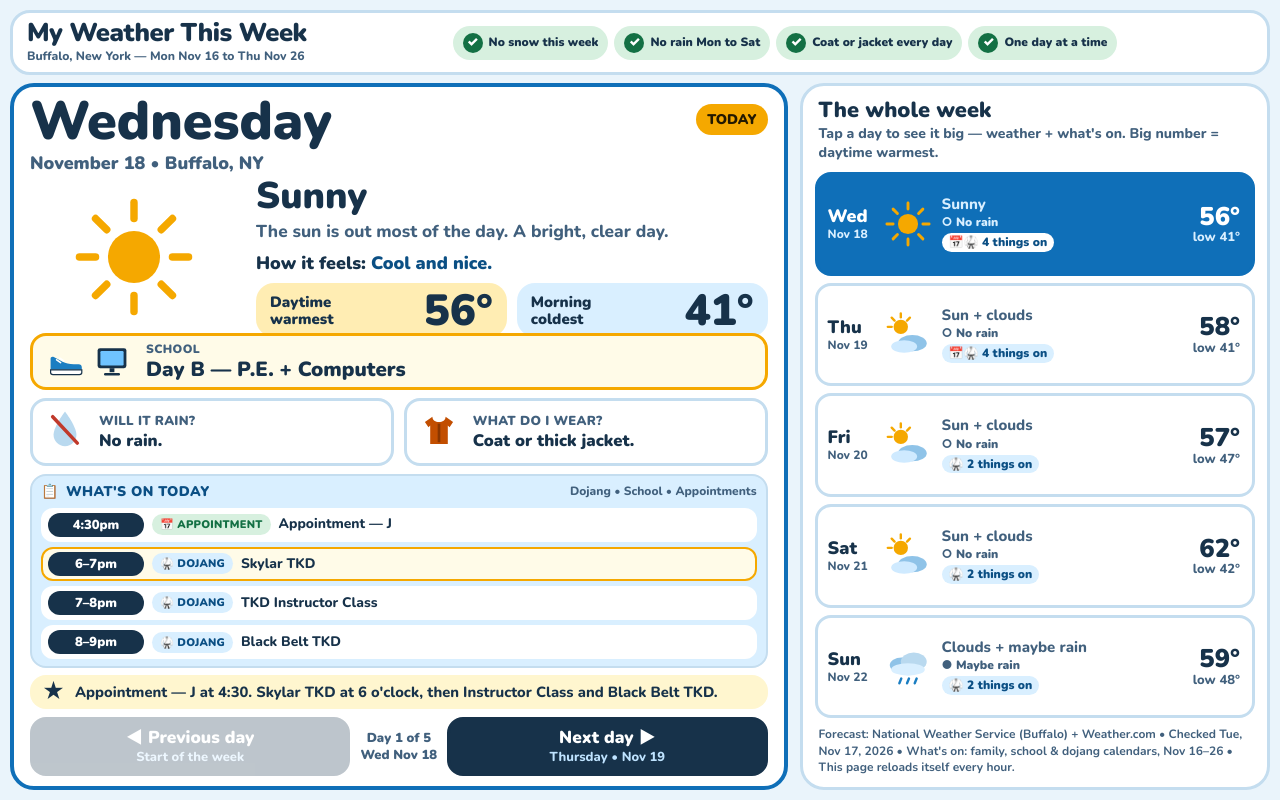
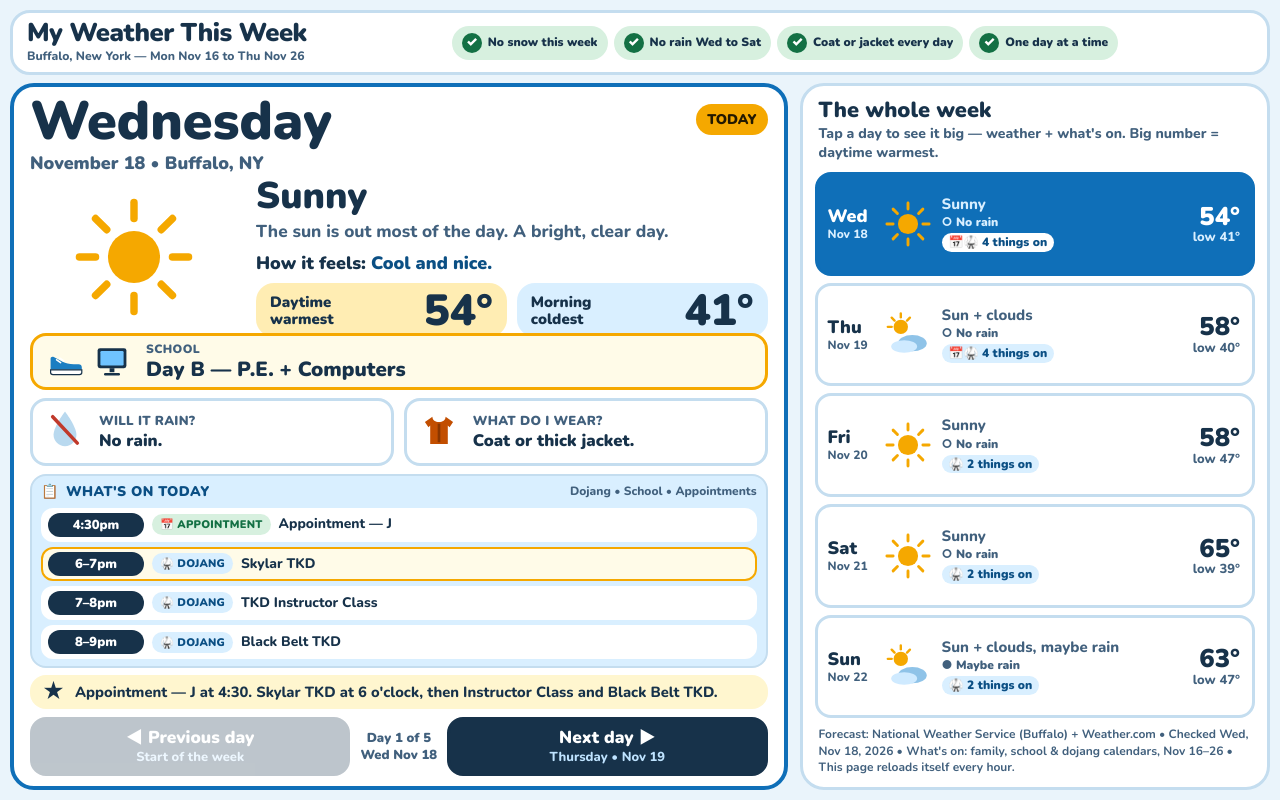
Before and after one commit to loop9-remixd/whatshouldiwear, a plain HTML site: page index.html in a window 1280 px wide. Drawn offline with nearby package versions, Linux system fonts and the light colour scheme.

Commit message:
Morning refresh Nov 18: updated temps (Sat sunny 65/39, Sun partly 63/47 maybe rain), rolling 5-day Nov 18-22

```diff
--- a/index.html
+++ b/index.html
@@ -204,7 +204,7 @@
     </div>
     <div class="facts" aria-label="Big facts for the week">
       <div class="fact"><i aria-hidden="true">✓</i> No snow this week</div>
-      <div class="fact"><i aria-hidden="true">✓</i> No rain Mon to Sat</div>
+      <div class="fact"><i aria-hidden="true">✓</i> No rain Wed to Sat</div>
       <div class="fact"><i aria-hidden="true">✓</i> Coat or jacket every day</div>
       <div class="fact"><i aria-hidden="true">✓</i> One day at a time</div>
     </div>
@@ -263,7 +263,7 @@
       <h2>The whole week</h2>
       <p class="hint">Tap a day to see it big — weather + what's on. Big number = daytime warmest.</p>
       <div class="week-list" id="weekList" role="group" aria-label="Choose a day"></div>
-      <p class="source">Forecast: National Weather Service (Buffalo) + Weather.com • Checked Tue, Nov 17, 2026 • What's on: family, school &amp; dojang calendars, Nov 16–26 • This page reloads itself every hour.</p>
+      <p class="source">Forecast: National Weather Service (Buffalo) + Weather.com • Checked Wed, Nov 18, 2026 • What's on: family, school &amp; dojang calendars, Nov 16–26 • This page reloads itself every hour.</p>
     </aside>
   </main>
 </div>
@@ -309,13 +309,13 @@ var CAT_ICON = { dojang:"🥋", school:"🎒", appt:"📅" };
 var DAYS = [
   { day:"Monday", short:"Mon", date:"November 16", icon:"partly", words:"Sun + clouds", explain:"The sun and clouds share the sky. Clouds in the morning, more sun later.", high:47, low:37, feel:"Chilly. The coldest day this week.", rain:"No rain.", rainIcon:"no", wear:"Warm coat. Hat in the morning.", wearIcon:"coat", events:[{time:"5–6pm", name:"Skylar TKD", type:"dojang", cls:"skylar"},{time:"7–8pm", name:"Black Belt TKD", type:"dojang"}], note:"School day. Skylar TKD at 5 o'clock, then Black Belt TKD at 7 o'clock.", tag:"" },
   { day:"Tuesday", short:"Tue", date:"November 17", icon:"sunny", words:"Sunny", explain:"The sun is out most of the day. Very few clouds.", high:53, low:38, feel:"Cool. It will feel colder because of the wind.", rain:"No rain.", rainIcon:"no", wear:"Warm coat.", wearIcon:"coat", events:[{time:"12–1:30pm", name:"PDA Parenting Workshop — Live on Zoom", type:"school"},{time:"5–6pm", name:"Private Lesson — Sebastian M.", type:"dojang"},{time:"6–7pm", name:"DELTA", type:"dojang"},{time:"7–8pm", name:"Black Belt TKD", type:"dojang"}], note:"Windy day. Hold on to your hat! PDA Parenting Workshop on Zoom at 12, private lesson at 5, DELTA at 6, Black Belt TKD at 7.", tag:"TODAY" },
-  { day:"Wednesday", short:"Wed", date:"November 18", icon:"sunny", words:"Sunny", explain:"The sun is out most of the day. A bright, clear day.", high:56, low:41, feel:"Cool and nice.", rain:"No rain.", rainIcon:"no", wear:"Coat or thick jacket.", wearIcon:"coat", events:[{time:"4:30pm", name:"Appointment — J", type:"appt"},{time:"6–7pm", name:"Skylar TKD", type:"dojang", cls:"skylar"},{time:"7–8pm", name:"TKD Instructor Class", type:"dojang"},{time:"8–9pm", name:"Black Belt TKD", type:"dojang"}], note:"Appointment — J at 4:30. Skylar TKD at 6 o'clock, then Instructor Class and Black Belt TKD.", tag:"" },
-  { day:"Thursday", short:"Thu", date:"November 19", icon:"partly", words:"Sun + clouds", explain:"The sun and clouds share the sky again.", high:58, low:41, feel:"A little warmer.", rain:"No rain.", rainIcon:"no", wear:"Jacket.", wearIcon:"jacket", events:[{time:"8:10am", name:"Appointment — SC", type:"appt"},{time:"5–6pm", name:"TKD Family Class", type:"dojang"},{time:"6–7pm", name:"DELTA", type:"dojang"},{time:"7–8pm", name:"Skills and Drills", type:"dojang"}], note:"Appointment — SC at 8:10 in the morning. Family class at 5, DELTA at 6, Skills and Drills at 7.", tag:"" },
-  { day:"Friday", short:"Fri", date:"November 20", icon:"partly", words:"Sun + clouds", explain:"The sun and clouds share the sky.", high:57, low:47, feel:"Mild. The morning is not as cold.", rain:"No rain.", rainIcon:"no", wear:"Jacket.", wearIcon:"jacket", events:[{time:"Due today", name:"Dan belt private lessons due", type:"dojang", cls:"due"},{time:"6–7pm", name:"Skylar TKD", type:"dojang", cls:"skylar"}], note:"Dan belt private lessons are due today. Skylar TKD at 6 o'clock.", tag:"" },
-  { day:"Saturday", short:"Sat", date:"November 21", icon:"partly", words:"Sun + clouds", explain:"The sun and clouds share the sky.", high:62, low:42, feel:"The warmest day this week!", rain:"No rain.", rainIcon:"no", wear:"Light jacket.", wearIcon:"jacket", events:[{time:"8:55–10:55am", name:"Tiger Instruction", type:"dojang"},{time:"11am–5pm", name:"Fall Fusion Tournament", type:"dojang"}], note:"Big dojang day! Tiger Instruction in the morning, then the Fall Fusion Tournament from 11 to 5.", tag:"WARMEST" },
-  { day:"Sunday", short:"Sun", date:"November 22", icon:"cloudyRain", words:"Clouds + maybe rain", explain:"Clouds cover most of the sky. A little rain may fall.", high:59, low:48, feel:"Mild, but cloudy.", rain:"Maybe a little rain.", rainIcon:"maybe", wear:"Jacket. Take an umbrella, just in case.", wearIcon:"umbrella", events:[{time:"9:45–11:45am", name:"Demo Team Practice", type:"dojang"},{time:"12:30–2pm", name:"Black Belt Test Practice #1 — Dillon helping", type:"dojang"}], note:"A little rain may come today. Black Belt Test Practice at 12:30 — Dillon is helping.", tag:"" },
-  { day:"Monday", short:"Mon", date:"November 23", icon:"partly", words:"Sun + clouds", explain:"The sun and clouds share the sky. It feels much colder today.", high:44, low:32, feel:"Much colder. A real winter feel.", rain:"Probably no rain.", rainIcon:"no", wear:"Warm coat. Hat and gloves.", wearIcon:"coat", events:[{time:"5–6pm", name:"Skylar TKD", type:"dojang", cls:"skylar"},{time:"7–8pm", name:"Black Belt TKD", type:"dojang"}], note:"Skylar TKD at 5 o'clock, then Black Belt TKD at 7 o'clock. It is cold — bundle up!", tag:"" },
-  { day:"Tuesday", short:"Tue", date:"November 24", icon:"partly", words:"Sun + clouds", explain:"The sun and clouds share the sky. It is the coldest day.", high:37, low:27, feel:"Very cold! The coldest day of all.", rain:"No rain.", rainIcon:"no", wear:"Warm coat. Hat and gloves.", wearIcon:"coat", events:[{time:"10–11am", name:"Appointment — SCM", type:"appt"},{time:"6–7pm", name:"DELTA", type:"dojang"},{time:"7–8pm", name:"Black Belt TKD", type:"dojang"}], note:"Appointment — SCM at 10 in the morning. DELTA at 6, Black Belt TKD at 7. Brrr — dress warm!", tag:"" },
+  { day:"Wednesday", short:"Wed", date:"November 18", icon:"sunny", words:"Sunny", explain:"The sun is out most of the day. A bright, clear day.", high:54, low:41, feel:"Cool and nice.", rain:"No rain.", rainIcon:"no", wear:"Coat or thick jacket.", wearIcon:"coat", events:[{time:"4:30pm", name:"Appointment — J", type:"appt"},{time:"6–7pm", name:"Skylar TKD", type:"dojang", cls:"skylar"},{time:"7–8pm", name:"TKD Instructor Class", type:"dojang"},{time:"8–9pm", name:"Black Belt TKD", type:"dojang"}], note:"Appointment — J at 4:30. Skylar TKD at 6 o'clock, then Instructor Class and Black Belt TKD.", tag:"" },
+  { day:"Thursday", short:"Thu", date:"November 19", icon:"partly", words:"Sun + clouds", explain:"The sun and clouds share the sky again.", high:58, low:40, feel:"A little warmer.", rain:"No rain.", rainIcon:"no", wear:"Jacket.", wearIcon:"jacket", events:[{time:"8:10am", name:"Appointment — SC", type:"appt"},{time:"5–6pm", name:"TKD Family Class", type:"dojang"},{time:"6–7pm", name:"DELTA", type:"dojang"},{time:"7–8pm", name:"Skills and Drills", type:"dojang"}], note:"Appointment — SC at 8:10 in the morning. Family class at 5, DELTA at 6, Skills and Drills at 7.", tag:"" },
+  { day:"Friday", short:"Fri", date:"November 20", icon:"sunny", words:"Sunny", explain:"The sun is out most of the day.", high:58, low:47, feel:"Mild. The morning is not as cold.", rain:"No rain.", rainIcon:"no", wear:"Jacket.", wearIcon:"jacket", events:[{time:"Due today", name:"Dan belt private lessons due", type:"dojang", cls:"due"},{time:"6–7pm", name:"Skylar TKD", type:"dojang", cls:"skylar"}], note:"Dan belt private lessons are due today. Skylar TKD at 6 o'clock.", tag:"" },
+  { day:"Saturday", short:"Sat", date:"November 21", icon:"sunny", words:"Sunny", explain:"The sun is out most of the day. The warmest day!", high:65, low:39, feel:"The warmest day this week!", rain:"No rain.", rainIcon:"no", wear:"Light jacket.", wearIcon:"jacket", events:[{time:"8:55–10:55am", name:"Tiger Instruction", type:"dojang"},{time:"11am–5pm", name:"Fall Fusion Tournament", type:"dojang"}], note:"Big dojang day! Tiger Instruction in the morning, then the Fall Fusion Tournament from 11 to 5.", tag:"WARMEST" },
+  { day:"Sunday", short:"Sun", date:"November 22", icon:"partly", words:"Sun + clouds, maybe rain", explain:"The sun and clouds share the sky. A little rain may fall.", high:63, low:47, feel:"Mild, but cloudy.", rain:"Maybe a little rain.", rainIcon:"maybe", wear:"Jacket. Take an umbrella, just in case.", wearIcon:"umbrella", events:[{time:"9:45–11:45am", name:"Demo Team Practice", type:"dojang"},{time:"12:30–2pm", name:"Black Belt Test Practice #1 — Dillon helping", type:"dojang"}], note:"A little rain may come today. Black Belt Test Practice at 12:30 — Dillon is helping.", tag:"" },
+  { day:"Monday", short:"Mon", date:"November 23", icon:"cloudy", words:"Cloudy", explain:"Clouds cover most of the sky.", high:46, low:41, feel:"Cooler than the weekend.", rain:"Probably no rain.", rainIcon:"no", wear:"Warm coat. Hat and gloves.", wearIcon:"coat", events:[{time:"5–6pm", name:"Skylar TKD", type:"dojang", cls:"skylar"},{time:"7–8pm", name:"Black Belt TKD", type:"dojang"}], note:"Skylar TKD at 5 o'clock, then Black Belt TKD at 7 o'clock. It is cold — bundle up!", tag:"" },
+  { day:"Tuesday", short:"Tue", date:"November 24", icon:"partly", words:"Sun + clouds", explain:"The sun and clouds share the sky. It is the coldest day.", high:38, low:30, feel:"Very cold! The coldest day of all.", rain:"No rain.", rainIcon:"no", wear:"Warm coat. Hat and gloves.", wearIcon:"coat", events:[{time:"10–11am", name:"Appointment — SCM", type:"appt"},{time:"6–7pm", name:"DELTA", type:"dojang"},{time:"7–8pm", name:"Black Belt TKD", type:"dojang"}], note:"Appointment — SCM at 10 in the morning. DELTA at 6, Black Belt TKD at 7. Brrr — dress warm!", tag:"" },
   { day:"Wednesday", short:"Wed", date:"November 25", icon:"cloudy", words:"Cloudy", explain:"Clouds cover most of the sky all day.", high:43, low:34, feel:"Cold and cloudy.", rain:"Maybe a little rain at night.", rainIcon:"maybe", wear:"Warm coat.", wearIcon:"coat", events:[{time:"9:20am", name:"Parent Teacher Conference", type:"school"},{time:"11am–12pm", name:"Appointment — J", type:"appt"},{time:"6–7pm", name:"Skylar TKD", type:"dojang", cls:"skylar"},{time:"7–8pm", name:"TKD Instructor Class", type:"dojang"},{time:"8–9pm", name:"Black Belt TKD", type:"dojang"}], note:"Parent Teacher Conference in the morning. Appointment — J at 11. Skylar TKD at 6 o'clock, then Instructor Class and Black Belt TKD.", tag:"" },
   { day:"Thursday", short:"Thu", date:"November 26", icon:"cloudyRain", words:"Clouds + morning rain", explain:"Clouds cover the sky. A little rain may fall in the morning.", high:44, low:36, feel:"Cold, with rain in the morning.", rain:"Maybe a little rain in the morning.", rainIcon:"maybe", wear:"Warm coat. Take an umbrella.", wearIcon:"umbrella", events:[], note:"Thanksgiving Day! No TKD today — the dojang is closed. A little rain may fall in the morning.", tag:"THANKSGIVING" }
 ];
```
